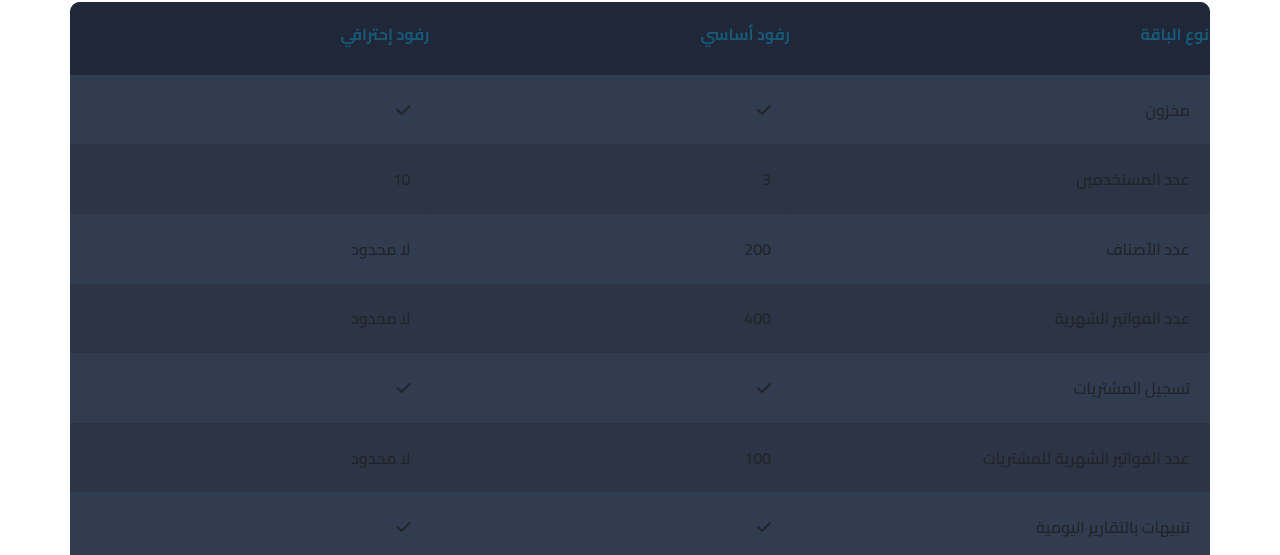
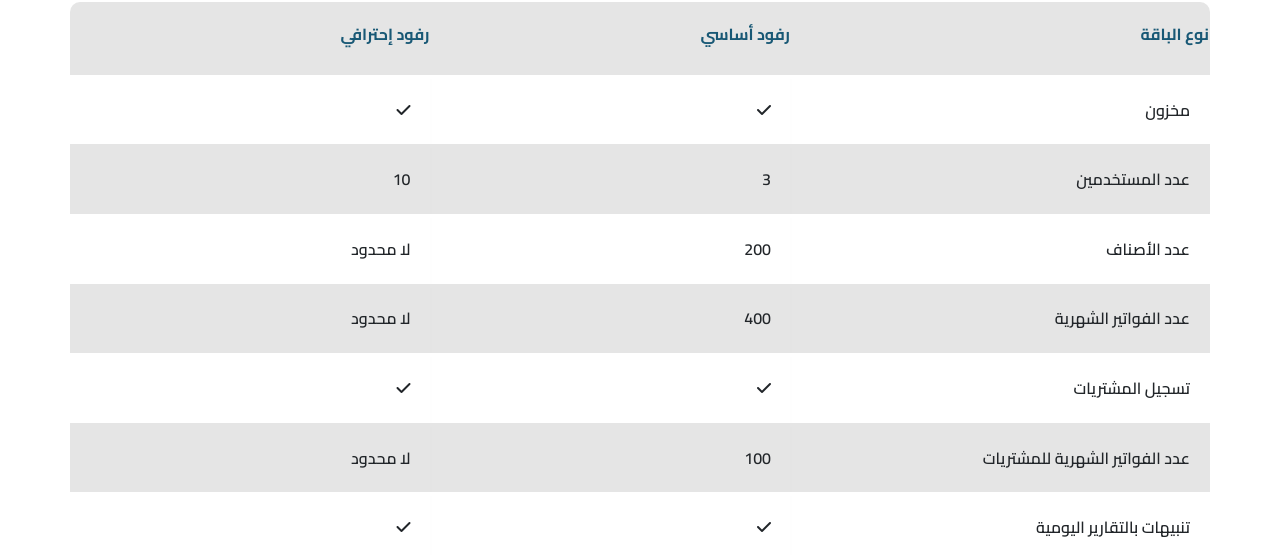
Before and after one commit to Ahmed289m/rofood, a plain HTML site: page prices.html in a window 1280 px wide. Shown: the part 124-679 px from the top of the page. Drawn offline with nearby package versions, Linux system fonts and the light colour scheme.

Commit message:
Update prices.css

```diff
--- a/prices.css
+++ b/prices.css
@@ -87,22 +87,21 @@ table{
 
  /* Background-color of the odd rows */
  .container tr:nth-child(odd) {
-       background-color: #323C50;
+       background-color: white;
  }
 
  /* Background-color of the even rows */
  .container tr:nth-child(even) {
-       background-color: #2C3446;
+       background-color: #e5e5e5;
  }
 
  .container th {
-       background-color: #1F2739;
+       background-color: #e5e5e5;
  }
 
  .container td:nth-child(4) { color: #185875; }
 
  .container tr:hover {
-    background-color: #464A52;
  -webkit-box-shadow: 0 6px 6px -6px #0E1119;
         -moz-box-shadow: 0 6px 6px -6px #0E1119;
              box-shadow: 0 6px 6px -6px #0E1119;
```
